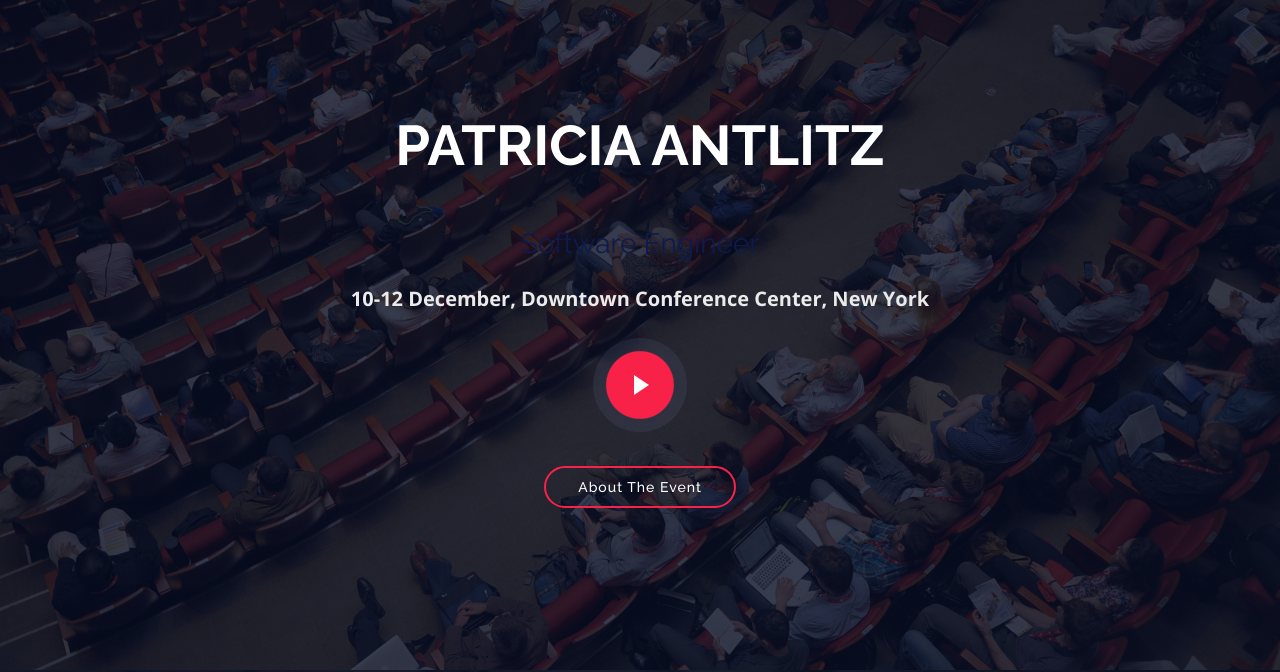
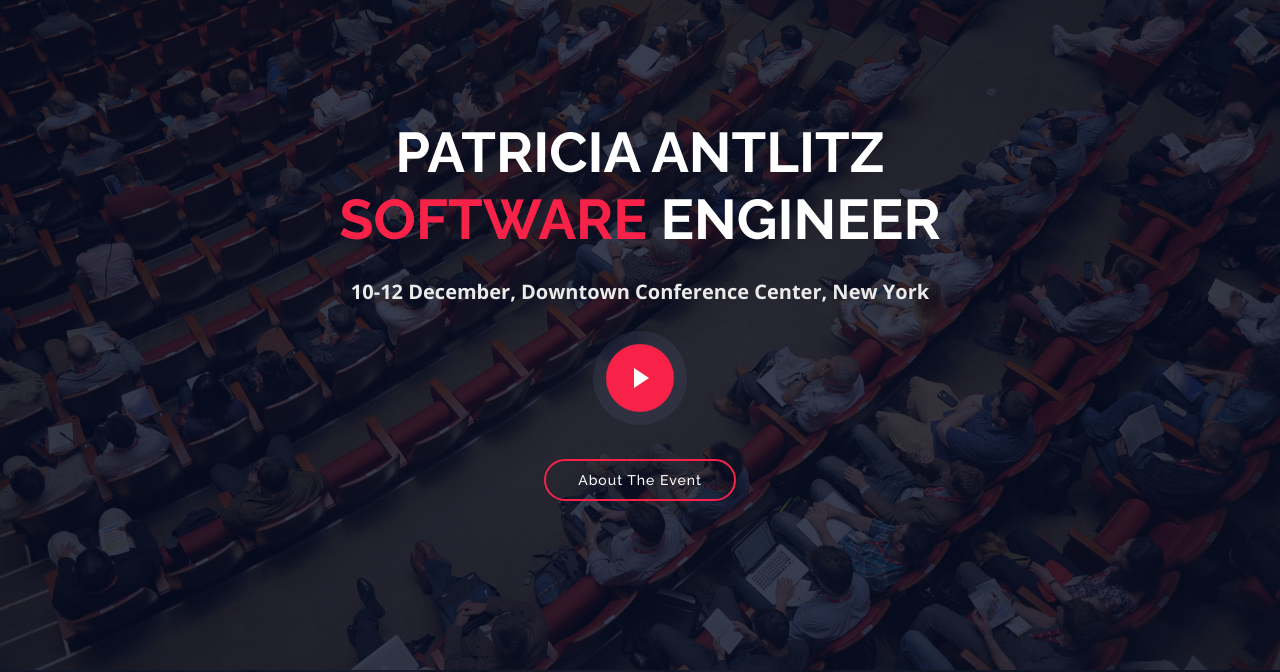
Before and after one commit to patybn3/patybn3.github.io, a plain HTML site: page index.html in a window 1280 px wide. Shown: the part 130-802 px from the top of the page. Drawn offline with nearby package versions, Linux system fonts and the light colour scheme.

Commit message:
Testing HTML titles

```diff
--- a/index.html
+++ b/index.html
@@ -66,9 +66,7 @@
   <!-- ======= Intro Section ======= -->
   <section id="intro">
     <div class="intro-container wow fadeIn">
-      <h1 class="mb-4 pb-0">Patricia Antlitz</h1>
-      <br>
-      <h3 class="mb-4 pb-0"><span>Software</span> Engineer</h3>
+      <h1 class="mb-4 pb-0">Patricia Antlitz<br><span>Software</span> Engineer</h1>
       <p class="mb-4 pb-0">10-12 December, Downtown Conference Center, New York</p>
       <a href="https://www.youtube.com/watch?v=jDDaplaOz7Q" class="venobox play-btn mb-4" data-vbtype="video" data-autoplay="true"></a>
       <a href="#about" class="about-btn scrollto">About The Event</a>
```
